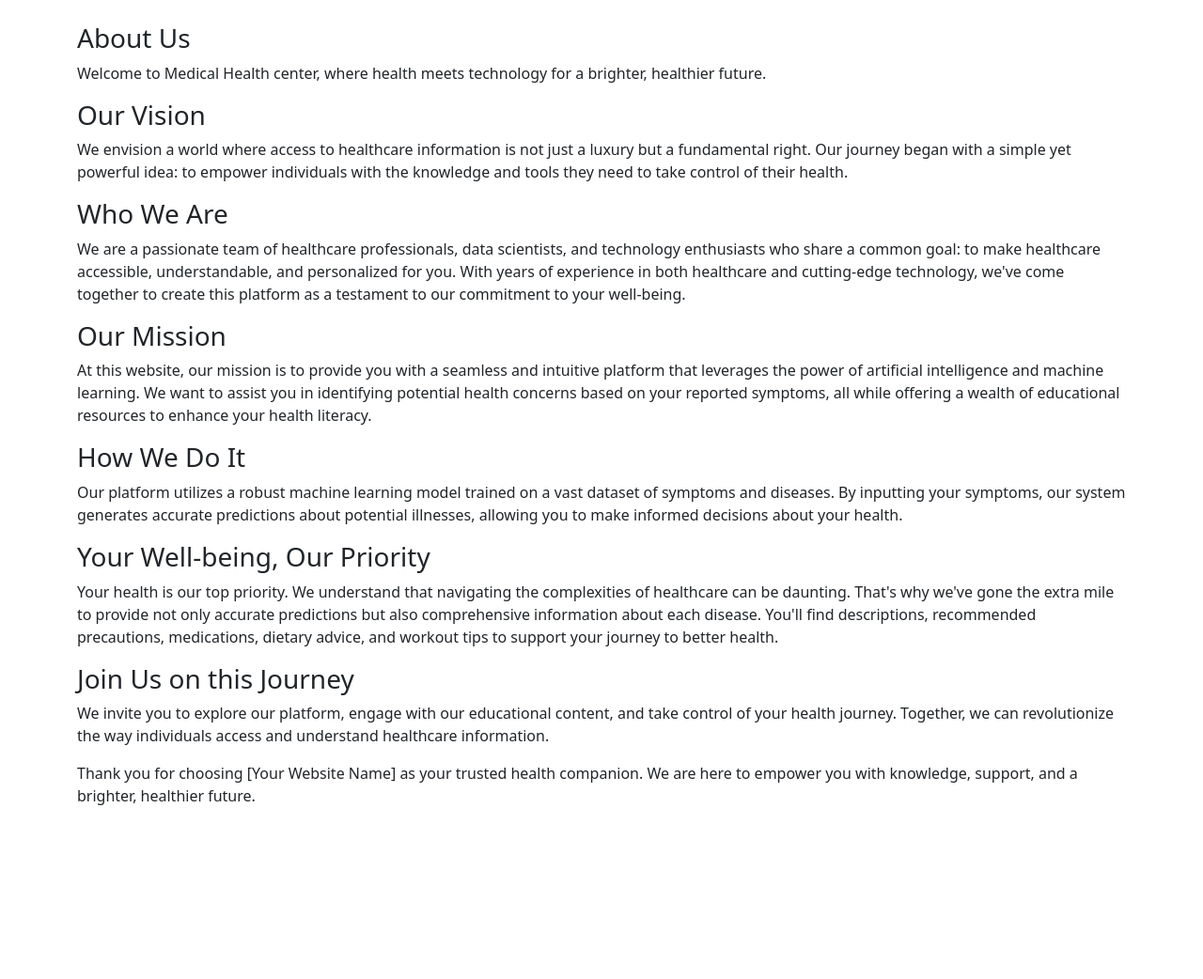
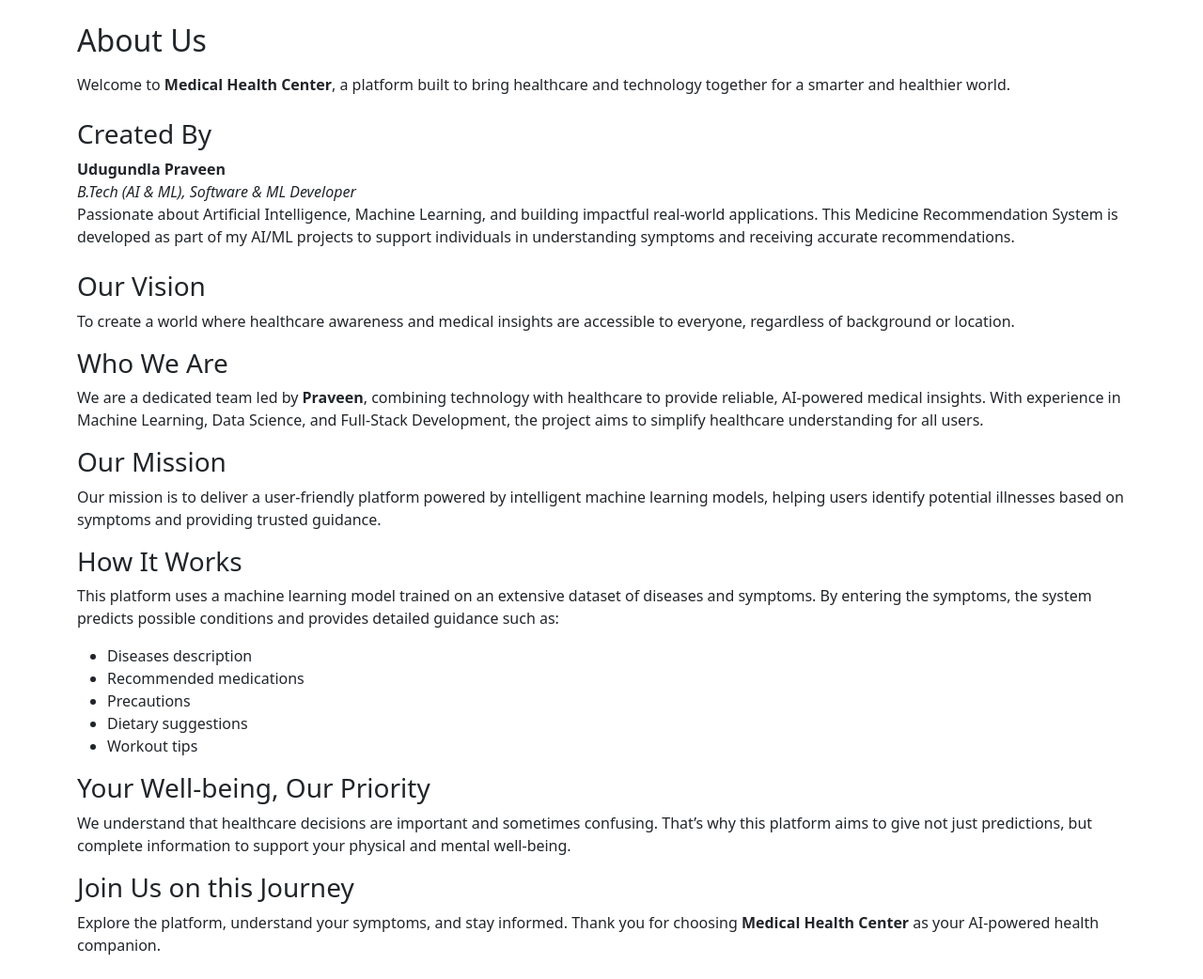
Before and after one commit to Praveen775D/Medicine_recommendation_system, a Flask app: page /about in a window 1280 px wide. Shown: the whole page at 94% size. Before the commit the page ends 857 px from the top, so only its background shows below. Run offline with Flask 3, Linux system fonts and the light colour scheme; parts of the project's set-up code (start-up, migrations or seed data) failed here and were passed over.

Commit message:
Revise About Us section with detailed information
Updated the About Us page to provide detailed information about the Medical Health Center, its mission, vision, and how the platform works.

```diff
--- a/templates/about.html
+++ b/templates/about.html
@@ -3,45 +3,71 @@
   <head>
     <meta charset="utf-8">
     <meta name="viewport" content="width=device-width, initial-scale=1">
-    <title>Bootstrap demo</title>
-    <link href="https://cdn.jsdelivr.net/npm/bootstrap@5.3.1/dist/css/bootstrap.min.css" rel="stylesheet" integrity="sha384-4bw+/aepP/YC94hEpVNVgiZdgIC5+VKNBQNGCHeKRQN+PtmoHDEXuppvnDJzQIu9" crossorigin="anonymous">
+    <title>About Us - Medicine Recommendation System</title>
+    <link href="https://cdn.jsdelivr.net/npm/bootstrap@5.3.1/dist/css/bootstrap.min.css" rel="stylesheet">
   </head>
+
   <body>
     <div class="container my-4 mt-4">
 
+      <h2 class="mb-3">About Us</h2>
 
-     <h3> About Us</h3>
+      <p>
+        Welcome to <strong>Medical Health Center</strong>, a platform built to bring healthcare and technology together for a smarter and healthier world.
+      </p>
 
-<p>Welcome to Medical Health center, where health meets technology for a brighter, healthier future.
+      <h3 class="mt-4">Created By</h3>
+      <p>
+        <strong>Udugundla Praveen</strong><br>
+        <em>B.Tech (AI & ML), Software & ML Developer</em><br>
+        Passionate about Artificial Intelligence, Machine Learning, and building impactful real-world applications.
+        This Medicine Recommendation System is developed as part of my AI/ML projects to support individuals in understanding symptoms and receiving accurate recommendations.
       </p>
-<h3>Our Vision</h3>
 
-<p>We envision a world where access to healthcare information is not just a luxury but a fundamental right. Our journey began with a simple yet powerful idea: to empower individuals with the knowledge and tools they need to take control of their health.
+      <h3 class="mt-4">Our Vision</h3>
+      <p>
+        To create a world where healthcare awareness and medical insights are accessible to everyone, regardless of background or location.
       </p>
-<h3>Who We Are
-</h3>
-<p>We are a passionate team of healthcare professionals, data scientists, and technology enthusiasts who share a common goal: to make healthcare accessible, understandable, and personalized for you. With years of experience in both healthcare and cutting-edge technology, we've come together to create this platform as a testament to our commitment to your well-being.
+
+      <h3>Who We Are</h3>
+      <p>
+        We are a dedicated team led by <strong>Praveen</strong>, combining technology with healthcare to provide reliable, AI-powered medical insights.
+        With experience in Machine Learning, Data Science, and Full-Stack Development, the project aims to simplify healthcare understanding for all users.
       </p>
+
       <h3>Our Mission</h3>
+      <p>
+        Our mission is to deliver a user-friendly platform powered by intelligent machine learning models, helping users identify potential illnesses based on symptoms and providing trusted guidance.
+      </p>
 
-<p>At this website, our mission is to provide you with a seamless and intuitive platform that leverages the power of artificial intelligence and machine learning. We want to assist you in identifying potential health concerns based on your reported symptoms, all while offering a wealth of educational resources to enhance your health literacy.
+      <h3>How It Works</h3>
+      <p>
+        This platform uses a machine learning model trained on an extensive dataset of diseases and symptoms.
+        By entering the symptoms, the system predicts possible conditions and provides detailed guidance such as:
       </p>
-<h3>How We Do It</h3>
 
-<p>Our platform utilizes a robust machine learning model trained on a vast dataset of symptoms and diseases. By inputting your symptoms, our system generates accurate predictions about potential illnesses, allowing you to make informed decisions about your health.
+      <ul>
+        <li>Diseases description</li>
+        <li>Recommended medications</li>
+        <li>Precautions</li>
+        <li>Dietary suggestions</li>
+        <li>Workout tips</li>
+      </ul>
+
+      <h3>Your Well-being, Our Priority</h3>
+      <p>
+        We understand that healthcare decisions are important and sometimes confusing.
+        That’s why this platform aims to give not just predictions, but complete information to support your physical and mental well-being.
       </p>
-<h3>Your Well-being, Our Priority</h3>
 
-<p>Your health is our top priority. We understand that navigating the complexities of healthcare can be daunting. That's why we've gone the extra mile to provide not only accurate predictions but also comprehensive information about each disease. You'll find descriptions, recommended precautions, medications, dietary advice, and workout tips to support your journey to better health.
-</p>
-<h3>Join Us on this Journey
-</h3>
-<p>We invite you to explore our platform, engage with our educational content, and take control of your health journey. Together, we can revolutionize the way individuals access and understand healthcare information.
-</p>
-<p>Thank you for choosing [Your Website Name] as your trusted health companion. We are here to empower you with knowledge, support, and a brighter, healthier future.
+      <h3>Join Us on this Journey</h3>
+      <p>
+        Explore the platform, understand your symptoms, and stay informed.
+        Thank you for choosing <strong>Medical Health Center</strong> as your AI-powered health companion.
       </p>
 
     </div>
-    <script src="https://cdn.jsdelivr.net/npm/bootstrap@5.3.1/dist/js/bootstrap.bundle.min.js" integrity="sha384-HwwvtgBNo3bZJJLYd8oVXjrBZt8cqVSpeBNS5n7C8IVInixGAoxmnlMuBnhbgrkm" crossorigin="anonymous"></script>
+
+    <script src="https://cdn.jsdelivr.net/npm/bootstrap@5.3.1/dist/js/bootstrap.bundle.min.js"></script>
   </body>
 </html>
```
Lines whose indentation alone changed are shown as unchanged.
